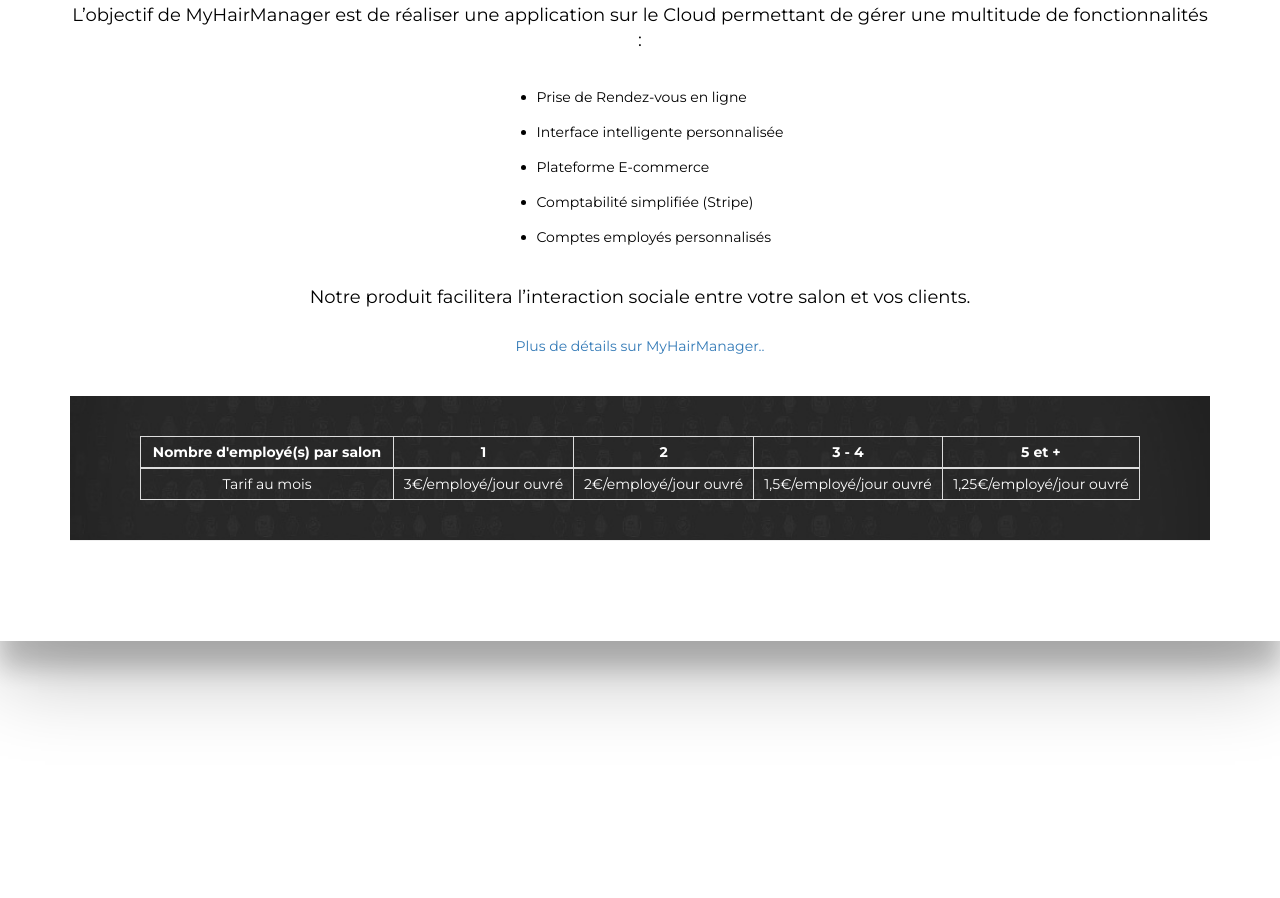
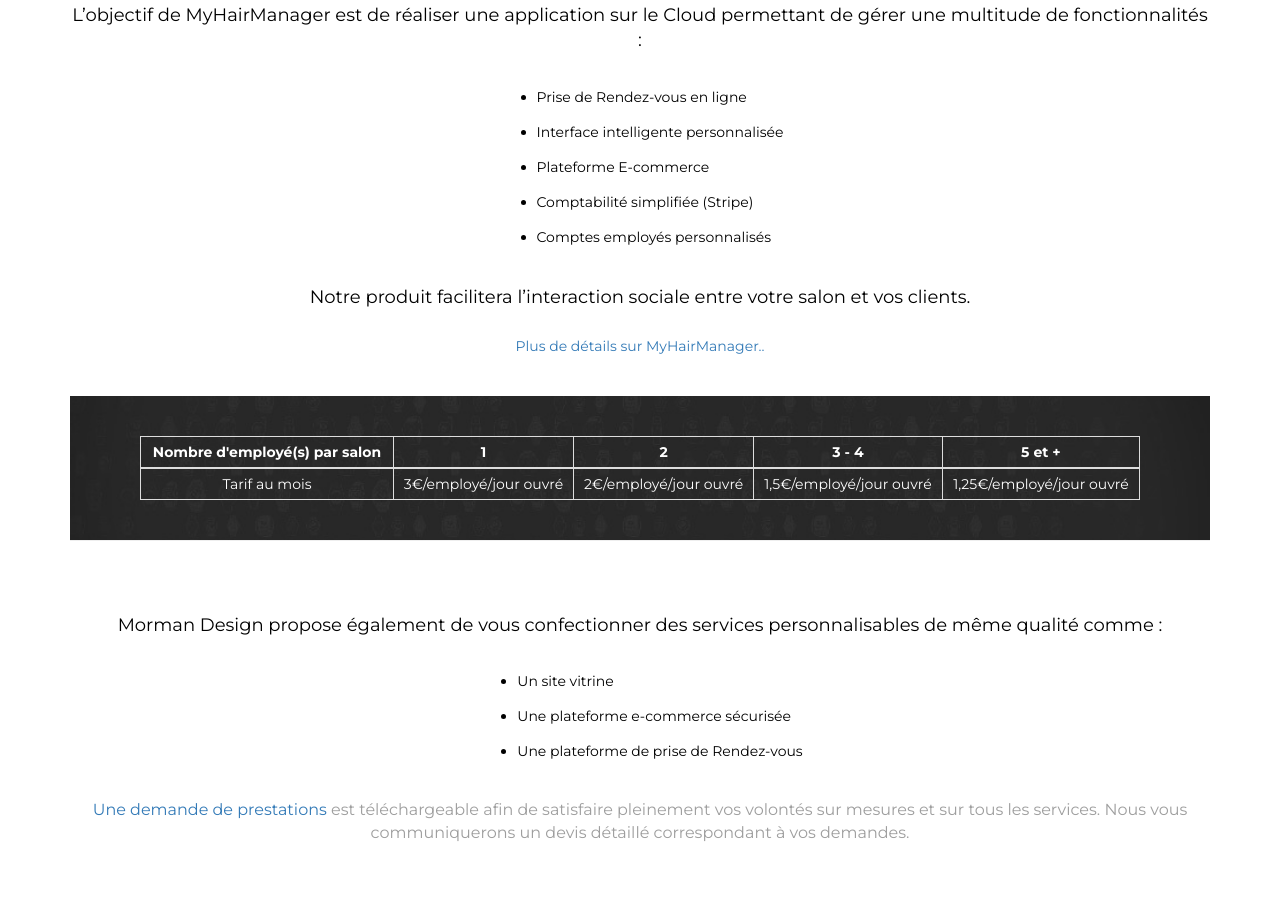
Before and after one commit to alexismoreau/morman, a plain HTML site: page index.html in a window 1280 px wide. Shown: the part 635-1533 px from the top of the page. Before the commit the page ends 1276 px from the top, so only its background shows below. Drawn offline with Linux system fonts and the light colour scheme; a script that the page names is missing.

Commit message:
description apres tableau

```diff
--- a/index.html
+++ b/index.html
@@ -146,6 +146,17 @@
                                     </div>
                                     <div class="overlay-gradient"></div>
                                 </div>
+                                <div class="accroche">
+                                    <br> <br>
+                                            Morman Design propose également de vous confectionner des services personnalisables de même qualité comme :  <br><br>                                    </div>
+                                    <ol class="liste-fonctions">
+                                                <li>Un site vitrine</li>
+                                                <li>Une plateforme e-commerce sécurisée</li>
+                                                <li>Une plateforme de prise de Rendez-vous</li> <br>
+                                            </ol>
+                                <div class="texte">
+                                    <p> <a class="link" href="/prestations/myhairmanager#">Une demande de prestations </a> est téléchargeable afin de satisfaire pleinement vos volontés sur mesures et sur tous les services. Nous vous communiquerons un devis détaillé correspondant à vos demandes.</p> <br><br>
+                                </div>
                             </div> <!-- End of container -->
                     </div> <!-- End of cont -->
                 </div> <!-- End of Main Contents -->
```
